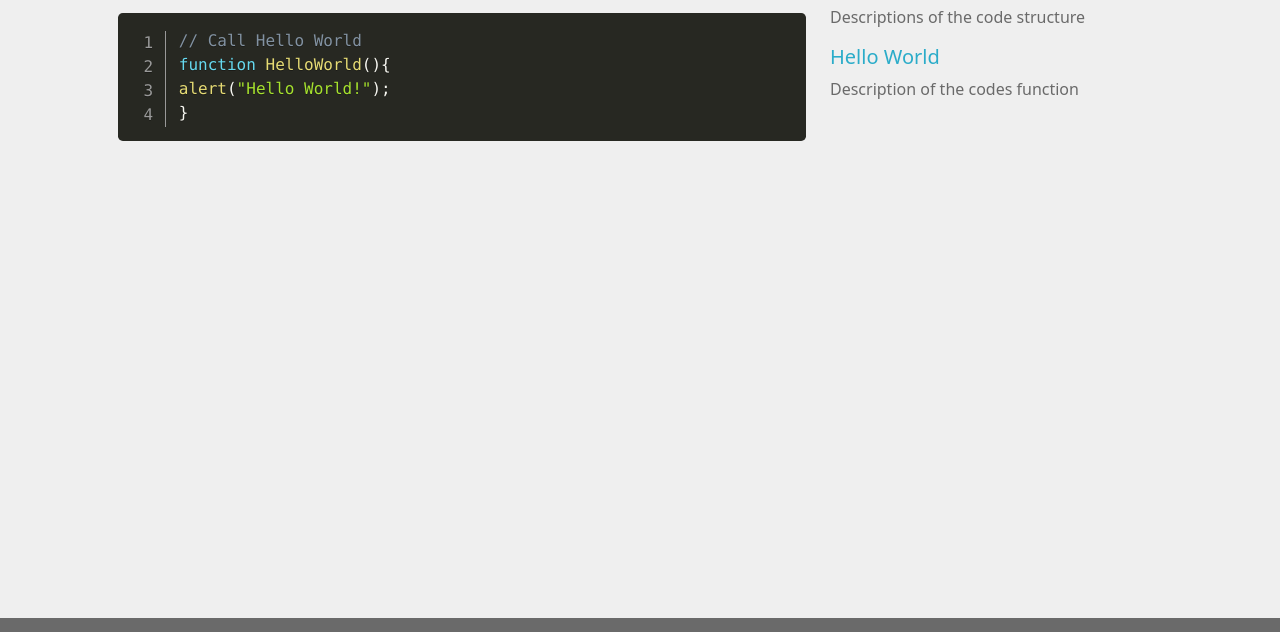
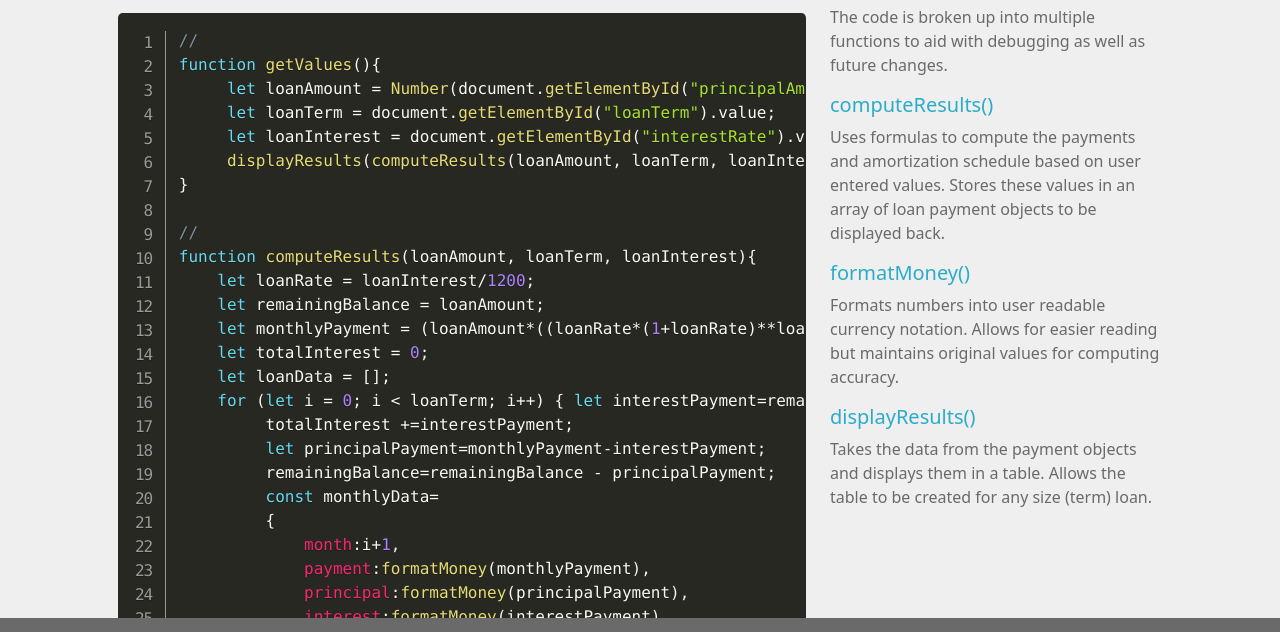
Before and after one commit to GLayton-TX/Paymen-ator, a plain HTML site: page code.html in a window 1280 px wide. Shown: the part 114-746 px from the top of the page. Drawn offline with nearby package versions, Linux system fonts and the light colour scheme.

Commit message:
Add Code
Added Code and descriptions to code.html

```diff
--- a/code.html
+++ b/code.html
@@ -66,17 +66,99 @@
                 <div class="col-lg-8">
                     <pre class="line-numbers">
                         <code class="lang-js">
-                            // Call Hello World
-                            function HelloWorld(){
-                            alert("Hello World!");
+                           //
+                           function getValues(){
+                                let loanAmount = Number(document.getElementById("principalAmount").value);
+                                let loanTerm = document.getElementById("loanTerm").value;
+                                let loanInterest = document.getElementById("interestRate").value;
+                                displayResults(computeResults(loanAmount, loanTerm, loanInterest));
+                           }
+
+                           //
+                           function computeResults(loanAmount, loanTerm, loanInterest){
+                               let loanRate = loanInterest/1200;
+                               let remainingBalance = loanAmount;
+                               let monthlyPayment = (loanAmount*((loanRate*(1+loanRate)**loanTerm)/(((1+loanRate)**loanTerm)-1)));
+                               let totalInterest = 0;
+                               let loanData = [];
+                               for (let i = 0; i < loanTerm; i++) { let interestPayment=remainingBalance*loanRate;
+                                    totalInterest +=interestPayment;
+                                    let principalPayment=monthlyPayment-interestPayment;
+                                    remainingBalance=remainingBalance - principalPayment;
+                                    const monthlyData=
+                                    {
+                                        month:i+1,
+                                        payment:formatMoney(monthlyPayment),
+                                        principal:formatMoney(principalPayment),
+                                        interest:formatMoney(interestPayment),
+                                        totalInterest:formatMoney(totalInterest),
+                                        balance:formatMoney(remainingBalance)
+                                    };
+                                    loanData.push(monthlyData);
+                                }
+                               document.getElementById("monthlyPayment").innerHTML=formatMoney(monthlyPayment);
+                               document.getElementById("amountFinanced").innerHTML=formatMoney(loanAmount);
+                               document.getElementById("totalInterest").innerHTML=formatMoney(totalInterest);
+                               document.getElementById("totalPaid").innerHTML=formatMoney((loanAmount + totalInterest));
+                               return loanData;
+                            }
+
+                            //
+                            function formatMoney(moneyValue){
+                                let formattedMoney=(Intl.NumberFormat('en-US', {style: "currency" , currency: "USD"}).format(moneyValue));
+                                return formattedMoney;
+                            }
+
+                            //
+                            function displayResults(loanData){
+                               let tableBody=document.getElementById("results"); let
+                               templateRow=document.getElementById("loanTemplate"); tableBody.innerHTML="" ;
+                               loanData.forEach(element=> {
+                                   let tableRow = document.importNode(templateRow.content, true);
+                                   let rowCols = tableRow.querySelectorAll("td");
+                                   rowCols[0].textContent = element.month;
+                                   rowCols[1].textContent = element.payment;
+                                   rowCols[2].textContent = element.principal;
+                                   rowCols[3].textContent = element.interest;
+                                   rowCols[4].textContent = element.totalInterest;
+                                   rowCols[5].textContent = element.balance;
+                                   tableBody.appendChild(tableRow);
+                               });
+                               displayHidden();
+                            }
+
+                            //
+                            function displayHidden(){
+                               document.getElementById("monthlyCard").classList.remove("invisible");
+                               document.getElementById("amortTable").classList.remove("invisible");
+                            }
+
+                            // When the user clicks on the button, scroll to the top of the document
+                            function topFunction() {
+                               document.body.scrollTop = 0; // For Safari
+                               document.documentElement.scrollTop = 0; // For Chrome, Firefox, IE and Opera
+                            }
+
+                            //
+                            clear form
+                               function clearForm(){
+                               location.reload();
                             }
                         </code>
                     </pre>
                 </div>
                 <div class="col-lg-4">
-                    <p>Descriptions of the code structure</p>
-                    <h5>Hello World</h5>
-                    <p>Description of the codes function</p>
+                    <p>The code is broken up into multiple functions to aid with debugging as well as future changes.</p>
+                    <h5>computeResults()</h5>
+                    <p>Uses formulas to compute the payments and amortization schedule based on user entered values.
+                        Stores these values in an array of loan payment objects to be displayed back.
+                    </p>
+                    <h5>formatMoney()</h5>
+                    <p>Formats numbers into user readable currency notation. Allows for easier reading but maintains original values for computing accuracy.
+                    </p>
+                    <h5>displayResults()</h5>
+                    <p>Takes the data from the payment objects and displays them in a table. Allows the table to be created for any size (term) loan.
+                    </p>
                 </div>
             </div>
         </div>
```
Also changed, not shown: index.html (+10 -7 lines).
